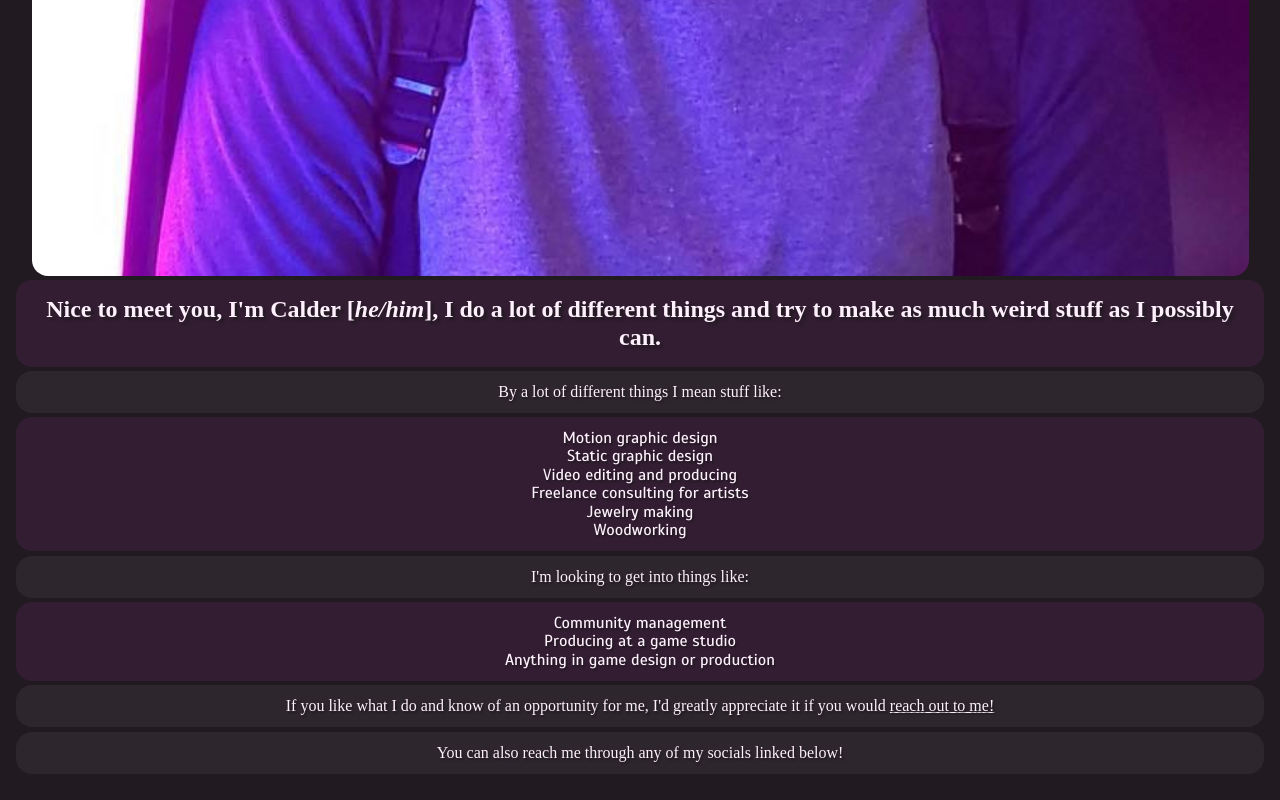
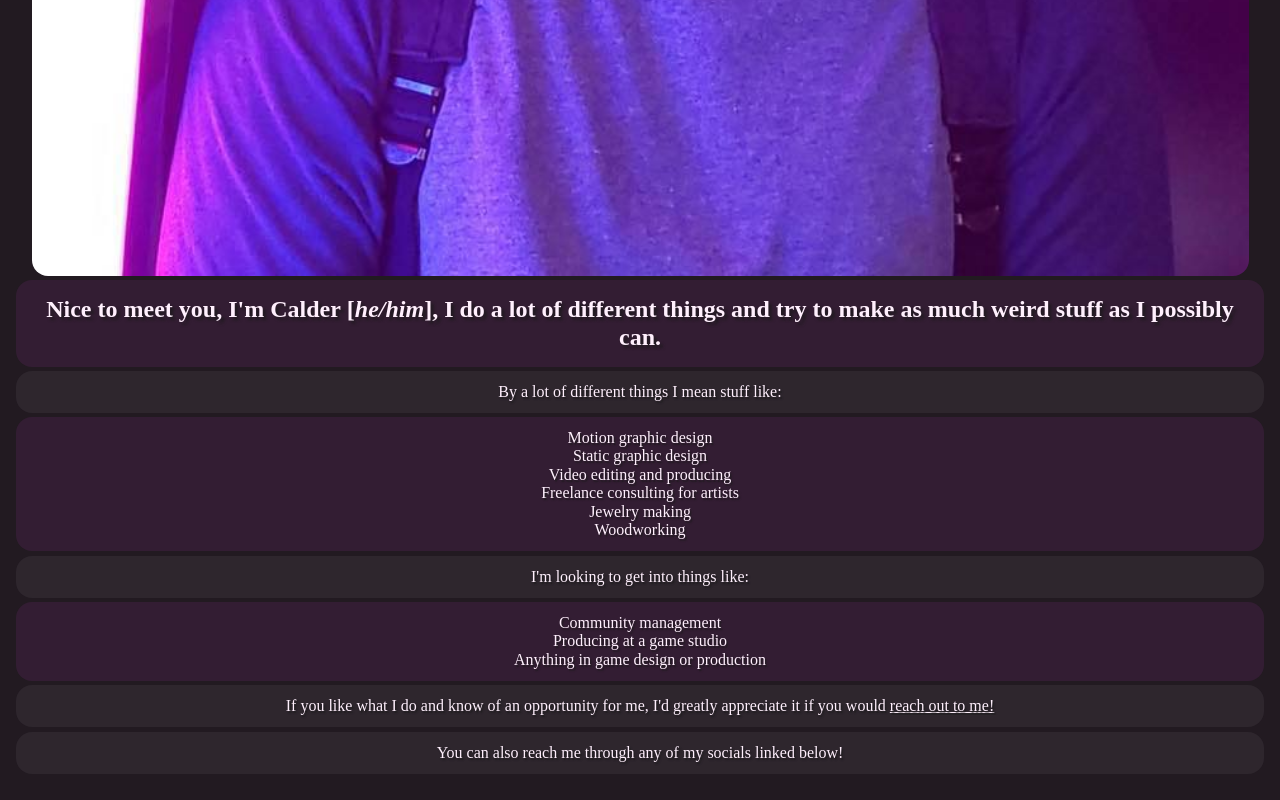
Before and after one commit to CalderTheArtist/IDM221-cl3272, a plain HTML site: page about-me.html in a window 1280 px wide. Shown: the part 1013-1813 px from the top of the page. Drawn offline with Linux system fonts and the light colour scheme; a web font is replaced by a local one.

Commit message:
fixed a font

```diff
--- a/css/about-me.css
+++ b/css/about-me.css
@@ -644,6 +644,7 @@ h1 {
 
 #aboutMe-ul {
     background-color: rgba(58, 31, 58, 0.75);
+    font-family: "ff-scala-sans-pro-condensed";
 }
 
 p:hover {
```
